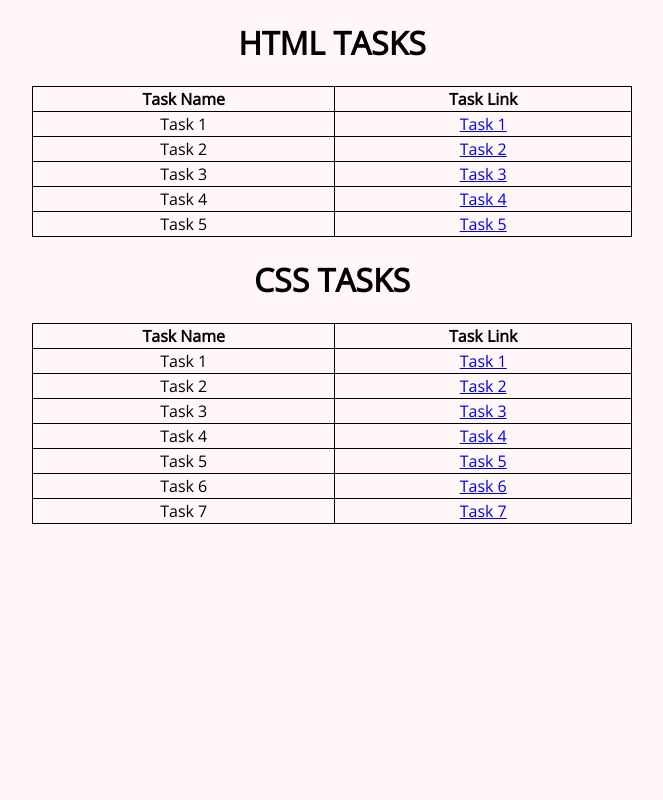
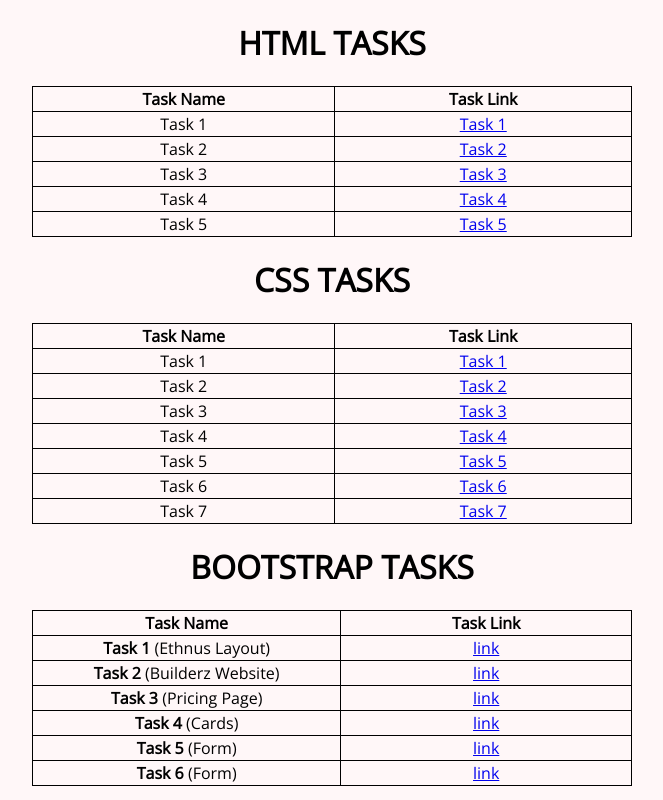
Before and after one commit to sujeethsundaram/MernInternship, a plain HTML site: page index.html in a window 1280 px wide. Shown: the whole page, without its empty margins (308-971 px from the left). Drawn offline with nearby package versions, Linux system fonts and the light colour scheme.

Commit message:
Update index.html

```diff
--- a/index.html
+++ b/index.html
@@ -22,8 +22,7 @@
     <link href="https://fonts.googleapis.com/css2?family=Dancing+Script&family=Open+Sans&family=Press+Start+2P&display=swap" rel="stylesheet">
 </head>
 <body style="font-family: Open Sans;" bgcolor="#fff7f8">
-<h1 style="text-align: center;">
-    HTML TASKS</h1>
+<h1 style="text-align: center;">HTML TASKS</h1>
     <table style="text-align: center;">
         <tr>
             <th>Task Name</th>
@@ -79,13 +78,43 @@
     </tr>
     <tr>
         <td> Task 6</td>
-        <td><a href="task6.html" target="_blank">Task 6</a></td>
+        <td><a href="html6.html" target="_blank">Task 6</a></td>
     </tr>
     <tr>
         <td> Task 7</td>
-        <td><a href="task7.html" target="_blank">Task 7</a></td>
+        <td><a href="html7.html" target="_blank">Task 7</a></td>
     </tr>
-
 </table>
+<h1 style="text-align: center;">
+    BOOTSTRAP TASKS</h1>
+    <table style="text-align: center;">
+        <tr>
+            <th>Task Name</th>
+            <th>Task Link</th>
+        </tr>
+        <tr>
+            <td><b>Task 1 </b>(Ethnus Layout)</td>
+            <td><a href="bs1.html" target="_blank">link</a></td>
+        </tr>
+        <tr>
+            <td><b>Task 2 </b>(Builderz Website)</td>
+            <td><a href="bs2.html" target="_blank">link</a></td>
+        </tr>
+        <tr>
+            <td><b>Task 3 </b>(Pricing Page)</td>
+            <td><a href="bs3.html" target="_blank">link</a></td>
+        </tr>        <tr>
+            <td><b>Task 4 </b>(Cards)</td>
+            <td><a href="bs4.html" target="_blank">link</a></td>
+        </tr>
+        <tr>
+            <td><b>Task 5 </b>(Form)</td>
+            <td><a href="bs5.html" target="_blank">link</a></td>
+        </tr>
+        <tr>
+            <td><b>Task 6 </b>(Form)</td>
+            <td><a href="bs6.html" target="_blank">link</a></td>
+        </tr>
+    </table>
 </body>
 </html>
```
